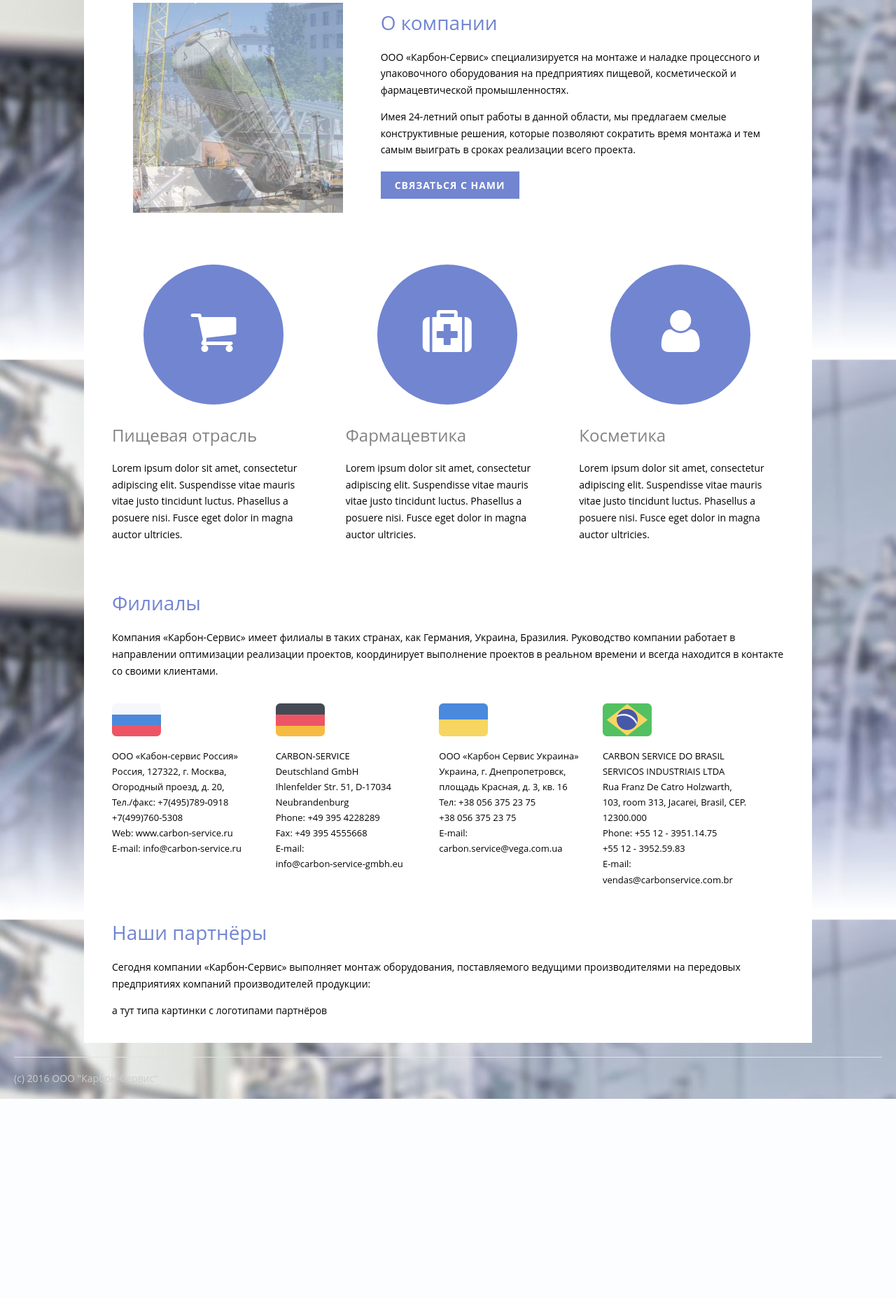
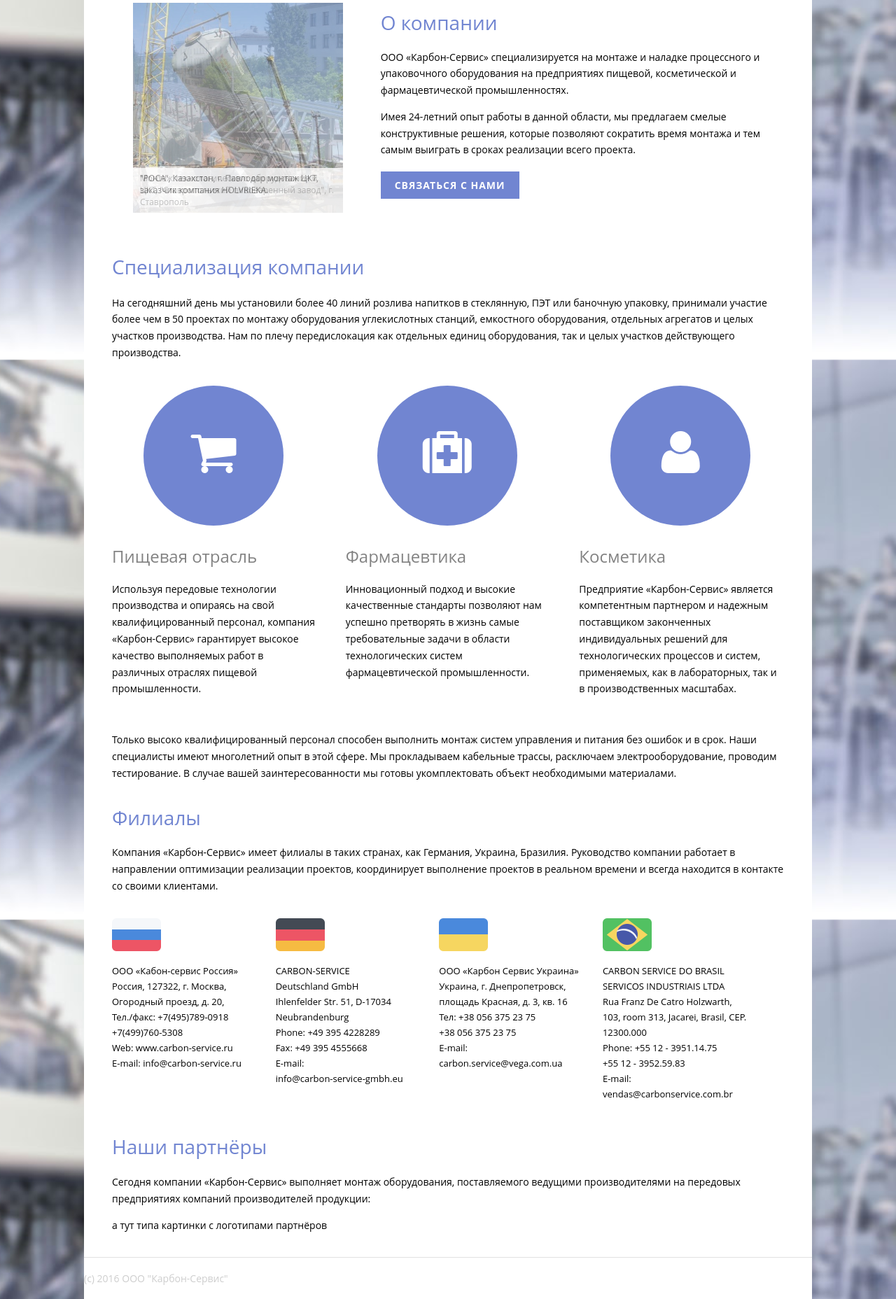
Before and after one commit to CaptFrozenberg/CarbonWebsite, a Django app: page / in a window 1280 px wide. Shown: the part 286-2142 px from the top of the page at 70% size. Before the commit the page ends 1856 px from the top, so only its background shows below. Run offline with Django 3.2, Linux system fonts and the light colour scheme.

Commit message:
ui fixes, new texts
++ slider captions
++ new textblocks
++ footer fix

```diff
--- a/main/templates/mainpage.html
+++ b/main/templates/mainpage.html
@@ -6,15 +6,27 @@
         <ul>
             <li>
                 <img src="{% static 'images/slider/2.jpg' %}" alt="image02" />
+                <p>
+                    Монтаж технологического оборудования и ЦКТ, "Ставропольский пивоваренный завод", г. Ставрополь
+                </p>
             </li>
             <li>
                 <img src="{% static 'images/slider/3.jpg' %}" alt="image03" />
+                <p>
+                    "РОСА", Казахстан, г. Павлодар монтаж ЦКТ, заказчик компания HOLVRIEKA.
+                </p>
             </li>
             <li>
                 <img src="{% static 'images/slider/4.jpg' %}" alt="image03" />
+                <p>
+                    Увеличение размеров танков для воды, заказчик компания VAN DER MOLEN, "PEPSI COLA", Москва
+                </p>
             </li>
             <li>
                 <img src="{% static 'images/slider/1.jpg' %}" alt="image01" />
+                <p>
+                    Монтаж конвейеров линии розлива, заказчик компания KRONES, "PEPSI COLA", г. Самара
+                </p>
             </li>
         </ul>
     </div>
@@ -30,6 +42,12 @@
     </div>
 </div>
 <div id="directions">
+    <p class="title"> Специализация компании</p>
+    <p>
+        На сегодняшний день мы установили более 40 линий розлива напитков в стеклянную, ПЭТ или баночную упаковку, принимали участие
+        более чем в 50 проектах по монтажу оборудования углекислотных станций, емкостного оборудования, отдельных агрегатов и целых
+        участков производства. Нам по плечу передислокация как отдельных единиц оборудования, так и целых участков действующего производства.
+    </p>
     <div>
         <div class="ellipse">
             <i class="fa fa-shopping-cart" aria-hidden="true"></i>
@@ -38,9 +56,8 @@
             Пищевая отрасль
         </p>
         <p class="description">
-            Lorem ipsum dolor sit amet, consectetur adipiscing elit. Suspendisse
-            vitae mauris vitae justo tincidunt luctus. Phasellus a posuere nisi.
-            Fusce eget dolor in magna auctor ultricies.
+            Используя передовые технологии производства и опираясь на свой квалифицированный персонал,
+            компания «Карбон-Сервис» гарантирует высокое качество выполняемых работ в различных отраслях пищевой промышленности.
         </p>
     </div>
     <div>
@@ -51,9 +68,8 @@
             Фармацевтика
         </p>
         <p class="description">
-            Lorem ipsum dolor sit amet, consectetur adipiscing elit. Suspendisse
-            vitae mauris vitae justo tincidunt luctus. Phasellus a posuere nisi.
-            Fusce eget dolor in magna auctor ultricies.
+            Инновационный подход и высокие качественные стандарты позволяют нам успешно претворять в жизнь
+            самые требовательные задачи в области технологических систем фармацевтической промышленности.
         </p>
     </div>
     <div>
@@ -64,11 +80,16 @@
             Косметика
         </p>
         <p class="description">
-            Lorem ipsum dolor sit amet, consectetur adipiscing elit. Suspendisse
-            vitae mauris vitae justo tincidunt luctus. Phasellus a posuere nisi.
-            Fusce eget dolor in magna auctor ultricies.
+            Предприятие «Карбон-Сервис» является компетентным партнером и надежным поставщиком законченных
+            индивидуальных решений для технологических процессов и систем, применяемых, как в лабораторных,
+            так и в производственных масштабах.
         </p>
     </div>
+    <p>
+        Только высоко квалифицированный персонал способен выполнить монтаж систем управления и питания без ошибок и в срок. Наши специалисты
+        имеют многолетний опыт в этой сфере. Мы прокладываем кабельные трассы, расключаем электрооборудование, проводим тестирование. В случае
+        вашей заинтересованности мы готовы укомплектовать объект необходимыми материалами.
+    </p>
 </div>
 <div id="branches">
     <p class="title"> Филиалы </p>
--- a/static/css/main.css
+++ b/static/css/main.css
@@ -115,10 +115,12 @@
 }
 
 #footer {
+    width: 1040px;
     border-top: 1px solid #e1e1e1;
     color: #cecece;
     padding: 20px 0;
-    margin: 20px;
+    margin: 0 auto;
+    background: #fff;
 }
 
 #about {
@@ -249,6 +251,18 @@
     top: 0;
 }
 
+#about > div.slider > ul > li > p {
+    position: absolute;
+    z-index: 12;
+    top: 224px;
+    font-size: 12px;
+    width: 280px;
+    height: 60px;
+    padding: 7px 10px;
+    background-color: rgba(255, 255, 255, 0.8);
+    line-height: 1.4em;
+}
+
 /* SLIDER PART ENDBLOCK */
 
 #about > div + div {
@@ -261,10 +275,15 @@
     margin-top: 40px;
 }
 
+#directions > p {
+    margin: 15px 20px;
+}
+
 #directions > div {
     width: 290px;
     margin: 20px;
     display: inline-block;
+    vertical-align: top;
 }
 
 #directions > div > div.ellipse {
```
Also changed, not shown: index.html (deleted, +0 -187 lines), 1 other file.
